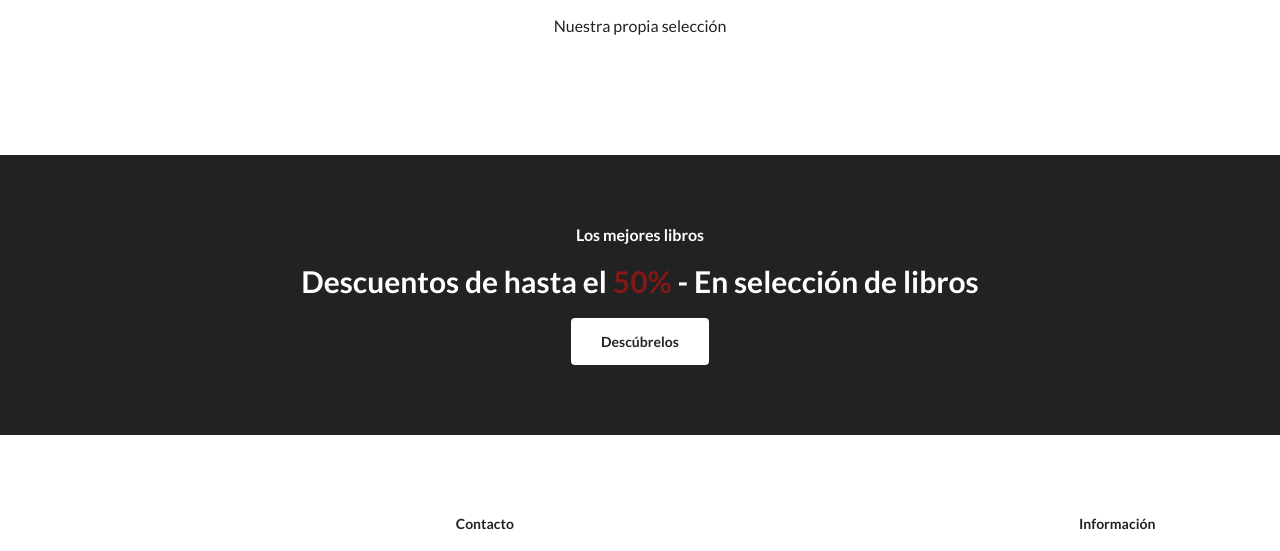
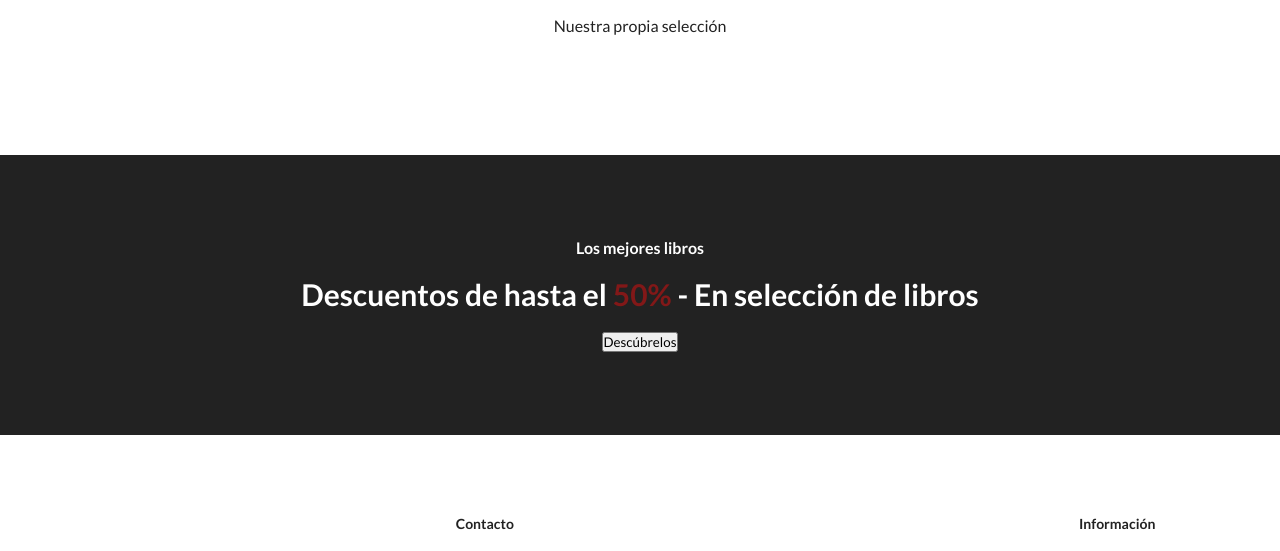
Before and after one commit to FJMarfil/Skoob-Doog, a PHP site: page / in a window 1280 px wide. Shown: the part 1200-1751 px from the top of the page. Run offline with PHP 8.4, Linux system fonts and the light colour scheme; data comes from the database, SQL or seed files in the repository; data that the repository does not hold is empty; some libraries are stand-ins or nearby versions.

Commit message:
Update: shop button class name

```diff
--- a/index.php
+++ b/index.php
@@ -20,7 +20,6 @@
   <!--Header-->
   <?php include "header.php"; ?>
 
-  <!--REVIEW: No hay ofertas actualmente. ¿Se van a implementar?-->
   <!--Hero-->
   <section id="hero">
     <h4>¡Mira nuestro catálogo!</h4>
@@ -66,7 +65,7 @@
   <section id="banner" class="section-m1">
     <h4>Los mejores libros</h4>
     <h2>Descuentos de hasta el <span>50%</span> - En selección de libros</h2>
-    <a href="shop.php"><button class="normal">Descúbrelos</button></a>
+    <a href="shop.php"><button class="banner-button">Descúbrelos</button></a>
   </section>
 
   <!--Footer-->
```
